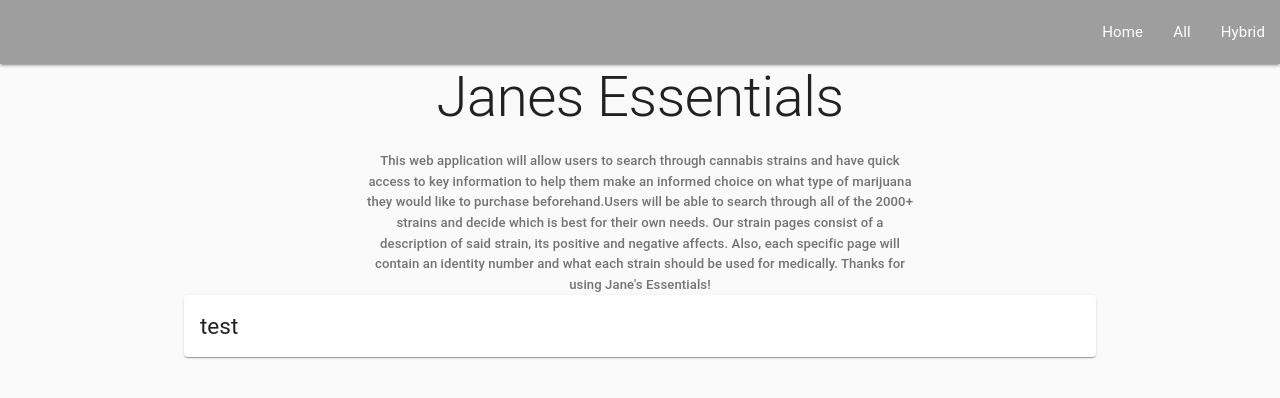
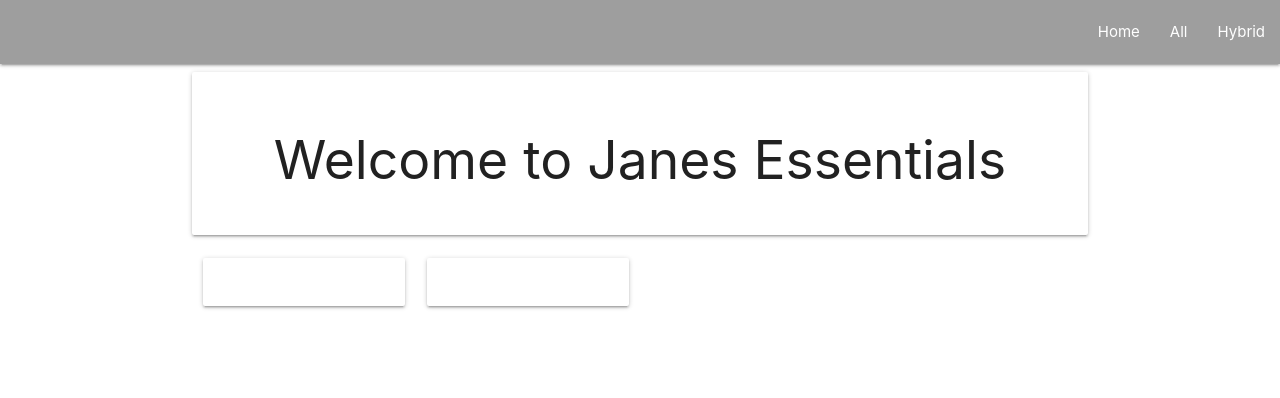
Before and after one commit to Icortez-UA/JanesEssentials, a React (Create React App) app: page /all in a window 1280 px wide. Shown: the top 398 px of the page. Built offline with nearby package versions, Linux system fonts and the light colour scheme.

Commit message:
update home and all page

```diff
--- a/src/pages/all/all.js
+++ b/src/pages/all/all.js
@@ -1,30 +1,33 @@
 import React from 'react';
-import Card from '@material-ui/core/Card';
-import CardHeader from '@material-ui/core/CardHeader';
-import CssBaseline from '@material-ui/core/CssBaseline';
-import Typography from '@material-ui/core/Typography';
-import Container from '@material-ui/core/Container';
+import Panel from "../../components/cardpanel/Panel";
+import {Col, Container, Row} from "../../components/grid/index"
+import Card from "../../components/Card/card"
+import All from "../../utils/all-strains.json"
 
 function AllStrains(){
 
-    return <div>
-        <CssBaseline />
-        <Container maxWidth="sm" component="main">
-        <Typography component="h1" variant="h2" align="center" color="textPrimary" gutterBottom>
-          Janes Essentials
-        </Typography>
-        <Typography variant="subtitle2" align="center" color="textSecondary" component="p">
-        This web application will allow users to search through cannabis strains and have quick access to key information to help them make an informed choice on what type of marijuana they would like to purchase beforehand.Users will be able to search through all of the 2000+ strains and decide which is best for their own needs. Our strain pages consist of a description of said strain, its positive and negative affects. Also, each specific page will contain an identity number and what each strain should be used for medically. Thanks for using Jane's Essentials!
-        </Typography>
-      </Container>
-        <Container maxWidth="md" component="main">
-            <Card>
-            <CardHeader
-                  title= "test"
-                />
+  return <div>
+  <Panel title="Welcome to Janes Essentials"></Panel>
+  <Row>
+    <Container>
+      <Col size="s6 m3">
+          <Card classes="card">
+            <Card classes="card-content">
+
             </Card>
-        </Container>
-        </div>
+          </Card>
+      </Col>
+      <Col size="s6 m3">
+        <Card classes= "card">
+          <Card classes="card-content">
+
+          </Card>
+        </Card>
+      </Col>
+
+    </Container>
+  </Row>
+  </div>
 
 }
 export default AllStrains;
--- a/src/pages/home/home.js
+++ b/src/pages/home/home.js
@@ -1,10 +1,23 @@
 import React from "react";
 import Panel from "../../components/cardpanel/Panel";
 import {Col, Container, Row} from "../../components/grid/index"
+import Card from "../../components/Card/card"
 
 function Home(){
     return <div>
       <Panel title="Welcome to Janes Essentials"></Panel>
+      <Row>
+        <Container>
+          <Col size="s6 md3">
+              <Card classes="card">
+                <Card classes="card-content">
+
+                </Card>
+              </Card>
+          </Col>
+
+        </Container>
+      </Row>
       </div>
 
 }
```
